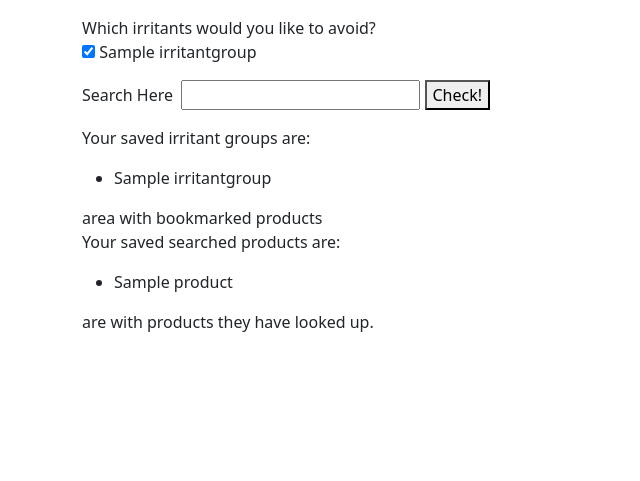
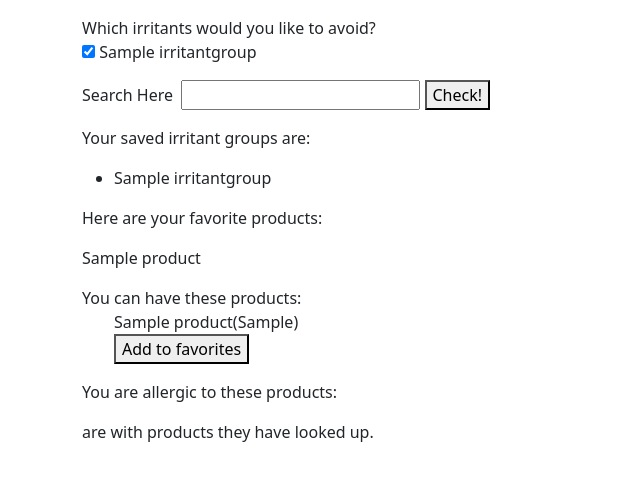
Before and after one commit to natashavinik/AllerApp, a Flask app: page /users/1 in a window 1280 px wide. Shown: the top 481 px of the page, without its empty margins (0-640 px from the left). Run offline with Flask 2, Linux system fonts and the light colour scheme; tables that the repository leaves empty hold one stand-in row (values such as "Sample post"); some libraries are stand-ins or nearby versions.

Commit message:
can click favorites and add to favorites

```diff
--- a/crud.py
+++ b/crud.py
@@ -106,7 +106,11 @@ def get_irritantgroups_by_product(chosenproduct, allergylist):
 
 #(each of above can do .irritantgroup.irritantgroup_name) for latesss
 
+def get_ingredients_in_ig_group(chosenproduct):
 
+    return Ingredient.query.filter(Ingredient.irritantgroup_id.is_not(None))\
+                     .join(ProductIngredient).join(Product)\
+                     .filter(Product.product_name == chosenproduct).all()
 
 
 def get_ingredient_by_id(ingredient_id):
@@ -191,7 +195,8 @@ def get_product_id_by_name(product_name):
 
 def get_searched_products_by_user_id(user_id):
     """get products a user has searched for"""
-    return Product.query.join(SearchedProduct).join(User).filter(User.user_id == user_id).all()
+    # return Product.query.join(SearchedProduct).join(User).filter(User.user_id == user_id).all()
+    return SearchedProduct.query.outerjoin(Product).join(User).filter(User.user_id == user_id).all()
 
 
 
@@ -201,6 +206,16 @@ def create_searchedproduct(user_id, product_id, approved, favorited):
     searchedproduct = SearchedProduct(user_id=user_id, product_id=product_id, approved=approved, favorited=favorited)
 
     return searchedproduct
+
+def searchedproduct_by_id(sp_id):
+    """return searched product by id"""
+    return SearchedProduct.query.filter_by(searched_product_id=sp_id).one()
+
+
+
+def searchedproduct_by_userid_productid(users_id, products_id):
+    """return searched product byproduct id and user"""
+    return SearchedProduct.query.filter_by(user_id = users_id, product_id = products_id).all()
 
     ##FUNCTION TO RETURN ALL OFTHESE
     ##FUNCTION TO RETURN THESE BY USER
--- a/data/avoidingredients.json
+++ b/data/avoidingredients.json
@@ -1,5 +1,5 @@
 {
-    "Fragrance": ["Amyl cinnamal", "Amylcinnamyl alcohol", "Anisyl alcohol", "Benzyl alcohol", "Benzyl benzoate", "Benzyl cinnamate", "Benzyl salicylate", "Cinnamyl alcohol", "Cinnamaldehyde", "Citral", "Citronellol", "Coumarin", "Eugenol", "Farnesol", "Geraniol", "Hexyl cinnamaladehyde", "Hydroxycitronellal", "Hydroxyisohexyl 3-cyclohexene carboxaldehyde (HICC)", "Isoeugenol", "Lilial", "d-Limonene", "Linalool", "Methyl 2-octynoate", "g-Methylionone", "Oak moss extract", "Tree moss extract", "Ethylene Brassylate", "Eugenol", "Evernia Furfuracea", "Evernia Prunastri", "Farnesol", "Geraniol", "Herbal Extracts", "Hexyl Cinnamal", "Hydroxycitronellal", "Hydroxylisohexyl 3-Cyclohexene Carboxaldehyde", "Isoeugenol", "Isomethyl Ionone", "Limonene", "Linalool", "Lyral", "Masking Fragrance", "Methyl 2-Octynoate", "Oakmoss absolute", "Perfume", "Phenoxyethanol", "Yarrow (Achillea Millefolium)", "3-Cyclohexene Carboxaldehyde", "Alpha Amyl Cinnamic Alcohol", "Anthemis Nobilis", "Amyl Cinnamal", "Anisyl Alcohol", "Balsam of Peru", "Benzaldehyde", "Benzyl Alcohol", "Benzyl Benzoate", "Benzyl Cinnamate", "Benzyl Salicylate", "Butylphenyl Methylpropional", "Cassia Oil", "Chamomile", "Cinnamal", "Cinnamic Alcohol", "Cinnamic Aldehyde", "Cinnamon Leaf Oil", "Cinnamyl Alcohol", "Citral", "Citronellol", "Clove Oil", "Cologne", "Coumarin"],
+    "Fragrance": ["Amyl cinnamal", "Amylcinnamyl alcohol", "Anisyl alcohol", "Benzyl alcohol", "Benzyl benzoate", "Benzyl cinnamate", "Benzyl salicylate", "Cinnamyl alcohol", "Cinnamaldehyde", "Citral", "Citronellol", "Coumarin", "Eugenol", "Farnesol", "Geraniol", "Hexyl cinnamaladehyde", "Hydroxycitronellal", "Hydroxyisohexyl 3-cyclohexene carboxaldehyde (HICC)", "Isoeugenol", "Lilial", "d-Limonene", "Linalool", "Methyl 2-octynoate", "g-Methylionone", "Oak moss extract", "Tree moss extract", "Ethylene Brassylate", "Eugenol", "Evernia Furfuracea", "Evernia Prunastri", "Farnesol", "Geraniol", "Herbal Extracts", "Hexyl Cinnamal", "Hydroxycitronellal", "Hydroxylisohexyl 3-Cyclohexene Carboxaldehyde", "Isoeugenol", "Isomethyl Ionone", "Limonene", "Linalool", "Lyral", "Masking Fragrance", "Methyl 2-Octynoate", "Oakmoss absolute", "Perfume", "Yarrow (Achillea Millefolium)", "3-Cyclohexene Carboxaldehyde", "Alpha Amyl Cinnamic Alcohol", "Anthemis Nobilis", "Amyl Cinnamal", "Anisyl Alcohol", "Balsam of Peru", "Benzaldehyde", "Benzyl Alcohol", "Benzyl Benzoate", "Benzyl Cinnamate", "Benzyl Salicylate", "Butylphenyl Methylpropional", "Cassia Oil", "Chamomile", "Cinnamal", "Cinnamic Alcohol", "Cinnamic Aldehyde", "Cinnamon Leaf Oil", "Cinnamyl Alcohol", "Citral", "Citronellol", "Clove Oil", "Cologne", "Coumarin"],
     "Paraben": ["Benzylparaben", "Butylparaben", "Ethylparaben", "Methylparaben", "Propylparaben"],
     "Sulfates": ["SLS", "SLES", "ALS", "Sodium lauryl sulfate", "Sodium laureth sulfate", "Ammonium lauryl sulfate"],
     "Preservatives": ["Methylchloroisothiazolinone", "Formaldehyde", "Bronopol ", "Diazolidinyl urea", "DMDM hydantoin", "Imidazolidinyl urea", "Sodium hydroxymethylglycinate", "Quaternium-15"],
--- a/model.py
+++ b/model.py
@@ -113,6 +113,9 @@ class SearchedProduct(db.Model):
     user_id = db.Column(db.Integer, db.ForeignKey("users.user_id"))
     product_id = db.Column(db.Integer, db.ForeignKey("products.product_id"))
 
+    products = db.relationship("Product", backref="searchedproducts")
+
+
     favorited = db.Column(db.Boolean)
     approved = db.Column(db.Boolean)
 
@@ -121,7 +124,7 @@ class SearchedProduct(db.Model):
 
 
     def __repr__(self):
-        return f"<SearchedProduct Searched_product_id={self.searched_product_id} product_id={self.product_id}>"
+        return f"<SearchedProduct Searched_product_id={self.searched_product_id} product_id={self.product_id} favorited={self.favorited} approved={self.approved}>"
 
 
 
--- a/seed_database.py
+++ b/seed_database.py
@@ -18,7 +18,7 @@ import codecs
 
 badingredients = json.load(codecs.open('data/avoidingredients.json', 'r', 'utf-8-sig'))
 
-productlist = json.load(codecs.open('data/nproducts.json', 'r', 'utf-8-sig'))
+productlist = json.load(codecs.open('data/fakenproducts.json', 'r', 'utf-8-sig'))
 # productlist = json.load(codecs.open('data/products.json', 'r', 'utf-8-sig'))
 
 
--- a/server.py
+++ b/server.py
@@ -41,42 +41,39 @@ def submit_irritants():
             db.session.commit()
         product_id = crud.get_product_id_by_name(chosen_product)
         if ig_by_pr:
+            print ("\n" * 4 )
+            print(ig_by_pr)
+            print('wow')
+            print(crud.get_ingredients_in_ig_group(chosen_product))
+            print("\n" * 4 )
             approved = False
         else:
             approved = True
-        searchedproduct = crud.create_searchedproduct(user_id=user_id, product_id = product_id, approved = approved, favorited = None)
-        db.session.add(searchedproduct)
-        db.session.commit()
+        already_searched = crud.searchedproduct_by_userid_productid(user_id, product_id)
+        if not already_searched:
+            searchedproduct = crud.create_searchedproduct(user_id=user_id, product_id = product_id, approved = approved, favorited = None)
+            db.session.add(searchedproduct)
+            db.session.commit()
 
     if ig_by_pr:
         return (f'Boo, you are allergic to {chosen_product}')
     else:
         return (f'Yay! You are not allergic to {chosen_product}!')
-    #Below for if it's a signed in user
-    # else:
-    #     allergylist = request.args.get('irritants').split(",")
-    #     user_id = crud.get_user_by_email(logged_in_email).user_id
-    #     print("\n"*4)
-    #     print(user_id)
-    #     print("\n"*4)
-    #     for allergy in allergylist:
-    #         irritantgroup_id = crud.get_irritantgroup_id_by_name(allergy)
-    #         irritantgroup = crud.create_userirritantgroup(user_id, irritantgroup_id)
-    #         db.session.add(irritantgroup)
-    #     db.session.commit()
-    #     chosen_product = request.args.get('search')
-    #     # ig_by_pr = crud.get_irritantgroups_by_product(chosen_product, allergylist)
-    #     # product_id = crud.get_product_id_by_name
-    #     # searchedproduct = crud.create_searchedproduct(user_id, product_id, approved, favorited)
-    #     #maybe make ig_by_pr like a varible to pass through product to searched products
-    #     #crud function that adds product to searched products
-    #     if ig_by_pr:
-    #         return (f'Boo, you are allergic to {chosen_product}')
-    #     else:
-    #         return (f'Yay! You are not allergic to {chosen_product}!')
-    #     #mabye something in react later where once thish appens it addes product to react list
 
-    #maybe something about how if a user is not in session, it does a different form?
+@app.route('/addfavorite', methods=['GET', 'POST'])
+def add_favorite():
+    """adds that searched product to a users favorites/ changes the objects favorite attribute"""
+    favobj = request.args.get('name')
+    print(favobj)
+    fproduct = crud.searchedproduct_by_id(favobj)
+    fproduct.favorited = True
+    db.session.commit()
+
+
+
+    return (f"{fproduct} has been added to your favorites!")
+
+
 
 
 @app.route('/search', methods=['POST'])
--- /dev/null
+++ b/static/addtofav.js
@@ -0,0 +1,21 @@
+'use strict';
+
+document.querySelector('#addtofav').addEventListener('submit', evt => {
+    evt.preventDefault();
+    const obj_fav = document.querySelector('button[id="favorite"]').value;
+    console.log(obj_fav);
+
+    const queryString = new URLSearchParams({name: obj_fav})
+    const url = `/addfavorite?${queryString}`;
+
+
+    fetch(url)
+        .then((response) => response.text())
+        .then((result) => { console.log(result);
+        document.querySelector('#fav-text').innerHTML = result;
+        })
+
+    });
+
+    // const queryString = new URLSearchParams({irritants: checkboxes, search: search})
+    // const url = `/addfavorite?${queryString}`;
--- a/static/homejs.js
+++ b/static/homejs.js
@@ -23,7 +23,7 @@ $(function() {
                 }
             });
         },
-        minLength : 3
+        minLength : 1
     });
 });
 
--- a/templates/user_details.html
+++ b/templates/user_details.html
@@ -41,13 +41,42 @@ if they do have irritants they automatically have them checked and saved here --
     <li>{{ user_irritantgroup.irritantgroup_name  }}</li>
     {% endfor %}
   </ul> <p></p>
-  area with bookmarked products <p>
-    Your saved searched products are:
+  Here are your favorite products:
+  <p>
+    {% for user_searchedproduct in user_searchedproducts %}
+    {% if user_searchedproduct.favorited == True %}
+    <div>
+    {{ user_searchedproduct.products.product_name }}</div>
+    {% endif %}
+    {% endfor %}
+    <div id="fav-text"></div>
+<p> <p></p>
+
+    You can have these products:
   <ul>
     {% for user_searchedproduct in user_searchedproducts %}
-    <li>{{ user_searchedproduct.product_name}}</li>
+    {% if user_searchedproduct.approved == True %}
+    <div><form id="addtofav">
+    {{ user_searchedproduct.products.product_name }}({{ user_searchedproduct.products.product_type }})
+    <p> <button id="favorite" value="{{user_searchedproduct.searched_product_id}}">Add to favorites</button></form>
+
+  </div>
+    {% endif %}
     {% endfor %}
   </ul> <p></p>
+
+
+    You are allergic to these products:
+    <p></p>
+  <ul>
+    {% for user_searchedproduct in user_searchedproducts %}
+      {% if user_searchedproduct.approved == False %}
+      <div>
+        {{ user_searchedproduct.products.product_name }}({{ user_searchedproduct.products.product_type }})
+        </div>
+      {% endif %}
+    {% endfor %}
+  </ul>
 
   are with products they have looked up.
 
@@ -56,6 +85,7 @@ if they do have irritants they automatically have them checked and saved here --
 
 <p>
   <script src="/static/prodresults.js"></script>
+  <script src="/static/addtofav.js"></script>
 
 
 
```
Also changed, not shown: data/fakenproducts.json (added, +15 -0 lines), static/css/styles.css (added).
